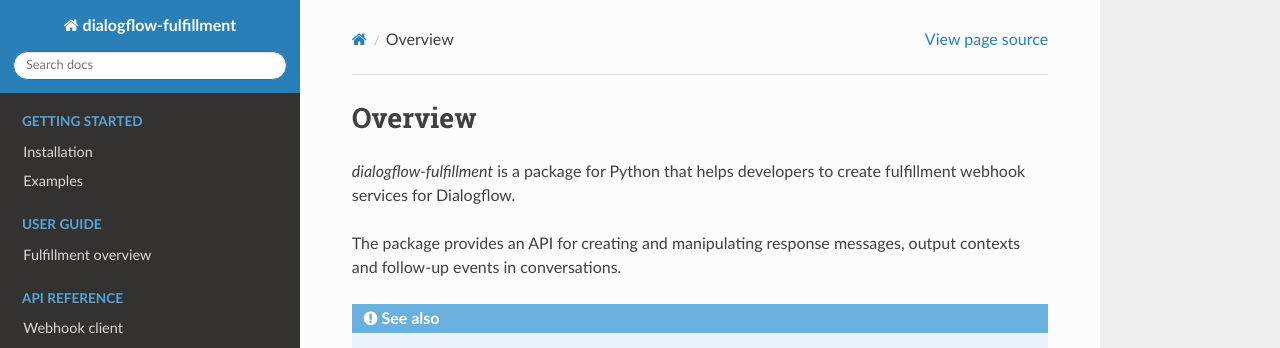
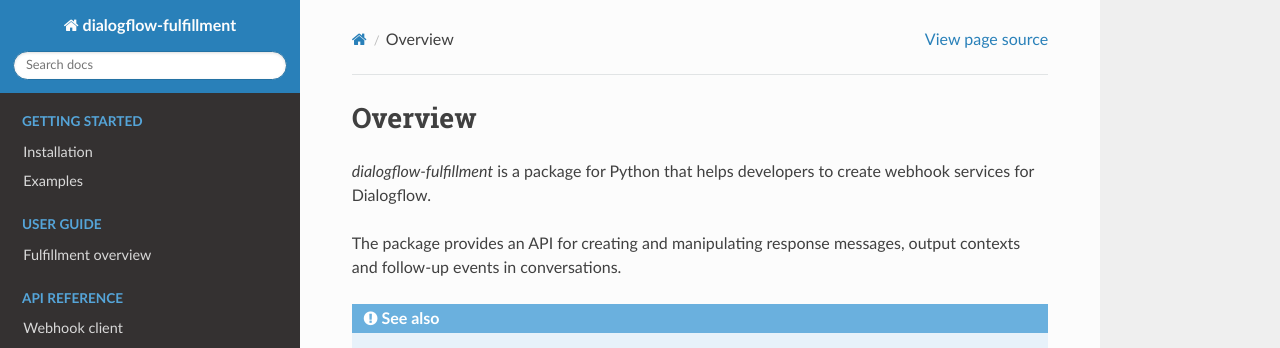
Before and after one commit to gcaccaos/dialogflow-fulfillment, a Sphinx documentation site: the page built from docs/source/index.rst, in a window 1280 px wide and 900 px high. Shown: the top 348 px of the window. Built offline with Sphinx 7.4.7 and the Read the Docs theme 2.0.0, drawn with Linux system fonts in a browser that asks for light colours.

Commit message:
Update package's description

```diff
--- a/docs/source/index.rst
+++ b/docs/source/index.rst
@@ -42,7 +42,7 @@
    change-log/index
 
 *dialogflow-fulfillment* is a package for Python that helps developers to
-create fulfillment webhook services for Dialogflow.
+create webhook services for Dialogflow.
 
 The package provides an API for creating and manipulating response messages,
 output contexts and follow-up events in conversations.
--- a/setup.py
+++ b/setup.py
@@ -1,6 +1,6 @@
 from setuptools import setup
 
-description = 'Create fulfillment webhook services for Dialogflow using Python'
+description = 'Create webhook services for Dialogflow using Python'
 
 setup(
     name='dialogflow-fulfillment',
```
Also changed, not shown: README.md (+1 -1 lines).
